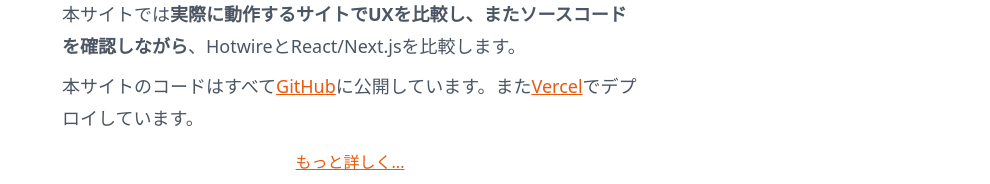
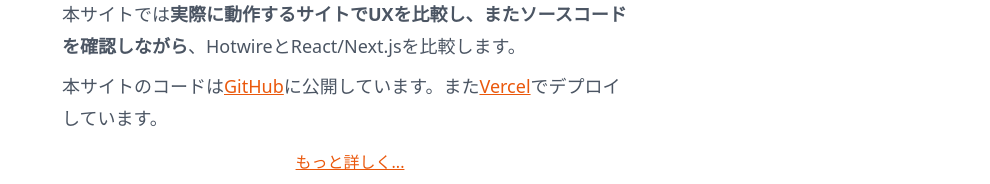
Before and after one commit to naofumi/hotwire_and_next, a Next.js app: page / in a window 1280 px wide. Shown: the part 362-546 px from the top of the page, without its empty margins (290-1280 px from the left). Built offline with nearby package versions, Linux system fonts and the light colour scheme.

Commit message:
fix titles

```diff
--- a/pages/components/Layout.tsx
+++ b/pages/components/Layout.tsx
@@ -14,7 +14,7 @@ export default function Layout({children, hideTechLabel, hideTopButton}: {
   return (
     <LoadingIndicator>
       <Head>
-        <title>Next pages | Hotwire for Frontend devs</title>
+        <title>Hotwire for Frontend devs</title>
       </Head>
       <div className="bg-white flex justify-between p-1">
         {hideTopButton
--- a/pages/index.tsx
+++ b/pages/index.tsx
@@ -7,7 +7,7 @@ export default function IndexPage() {
   return (
     <Layout hideTechLabel={true} hideTopButton={true}>
       <Head>
-        <title>Next pages | Hotwire for Frontend devs</title>
+        <title>Hotwire for Frontend devs</title>
       </Head>
       <div className="bg-white">
         <div className="px-6 py-24 sm:px-6 sm:py-32 lg:px-8">
@@ -25,7 +25,7 @@ export default function IndexPage() {
             <p className="text-left mx-auto mt-2 max-w-xl text-lg leading-8 text-gray-600">
               本サイトでは<strong>実際に動作するサイトでUXを比較し、またソースコードを確認しながら</strong>、HotwireとReact/Next.jsを比較します。
             </p>
-            <p className="text-left mx-auto mt-2 max-w-xl text-lg leading-8 text-gray-600">本サイトのコードはすべて<a
+            <p className="text-left mx-auto mt-2 max-w-xl text-lg leading-8 text-gray-600">本サイトのコードは<a
               href="https://github.com/naofumi/hotwire_and_next"
               className="text-orange-600 hover:text-orange-400 underline">GitHub</a>に公開しています。また<a
               href="https://vercel.com" className="text-orange-600 hover:text-orange-400 underline">Vercel</a>でデプロイしています。
```
